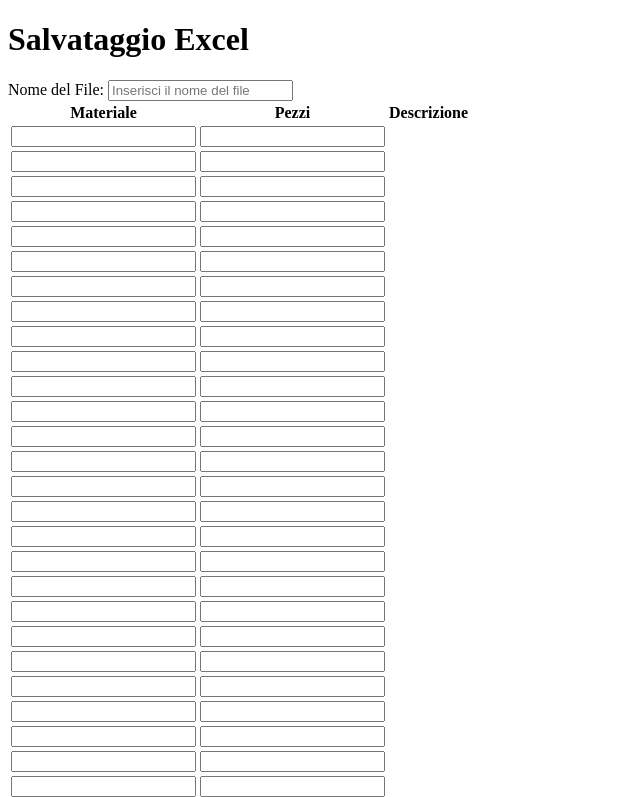
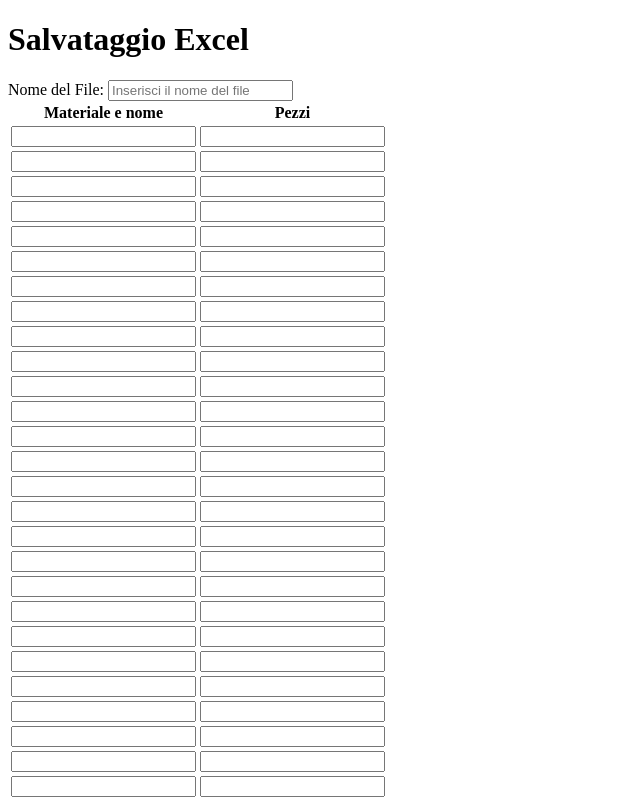
Before and after one commit to PasquiAndCode/GeneratoreFILEsxlsx, a plain HTML site: page index.html in a window 1280 px wide. Shown: the top 797 px of the page, without its empty margins (0-640 px from the left). Drawn offline with Linux system fonts and the light colour scheme.

Commit message:
Update index.html

```diff
--- a/index.html
+++ b/index.html
@@ -13,9 +13,8 @@
 
     <table>
         <tr>
-            <th>Materiale</th>
+            <th>Materiale e nome</th>
             <th>Pezzi</th>
-            <th>Descrizione</th>
         </tr>
         <tr>
             <td><input type="text" id="nome1"></td>
```
